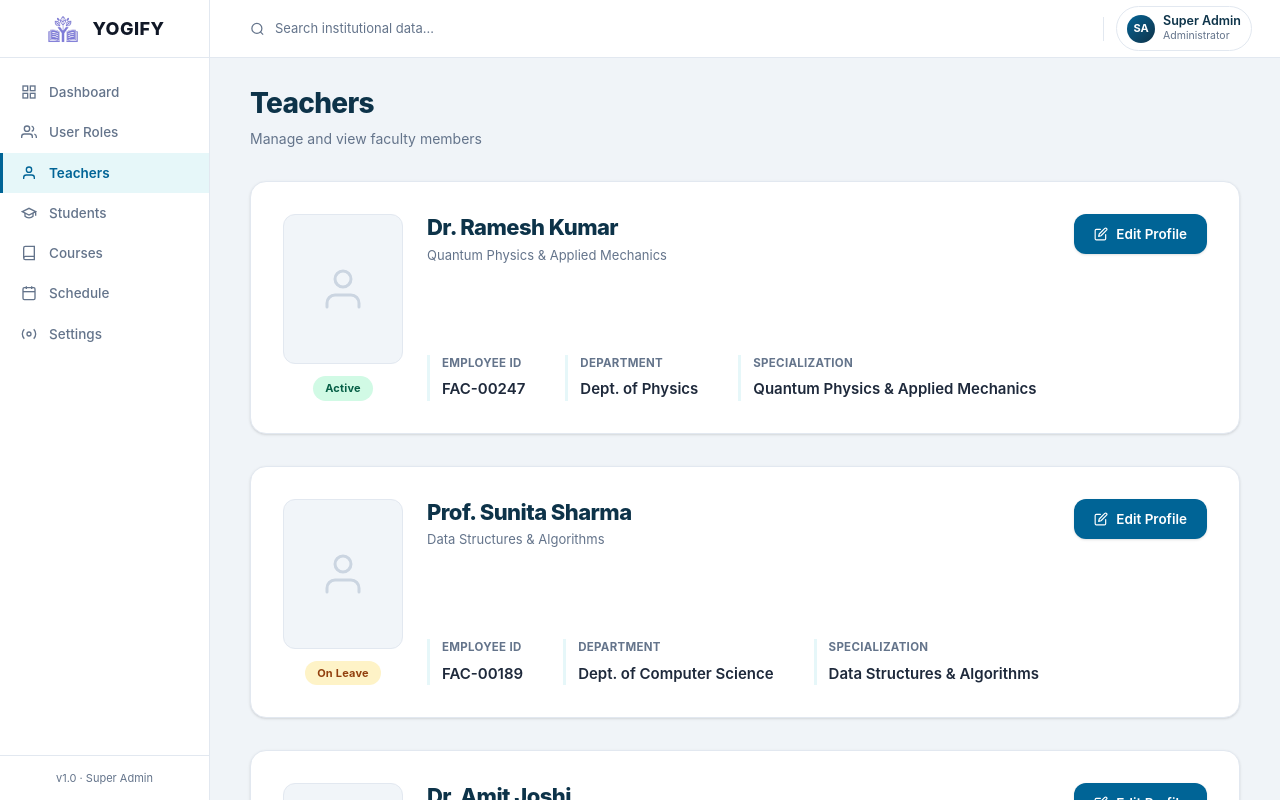
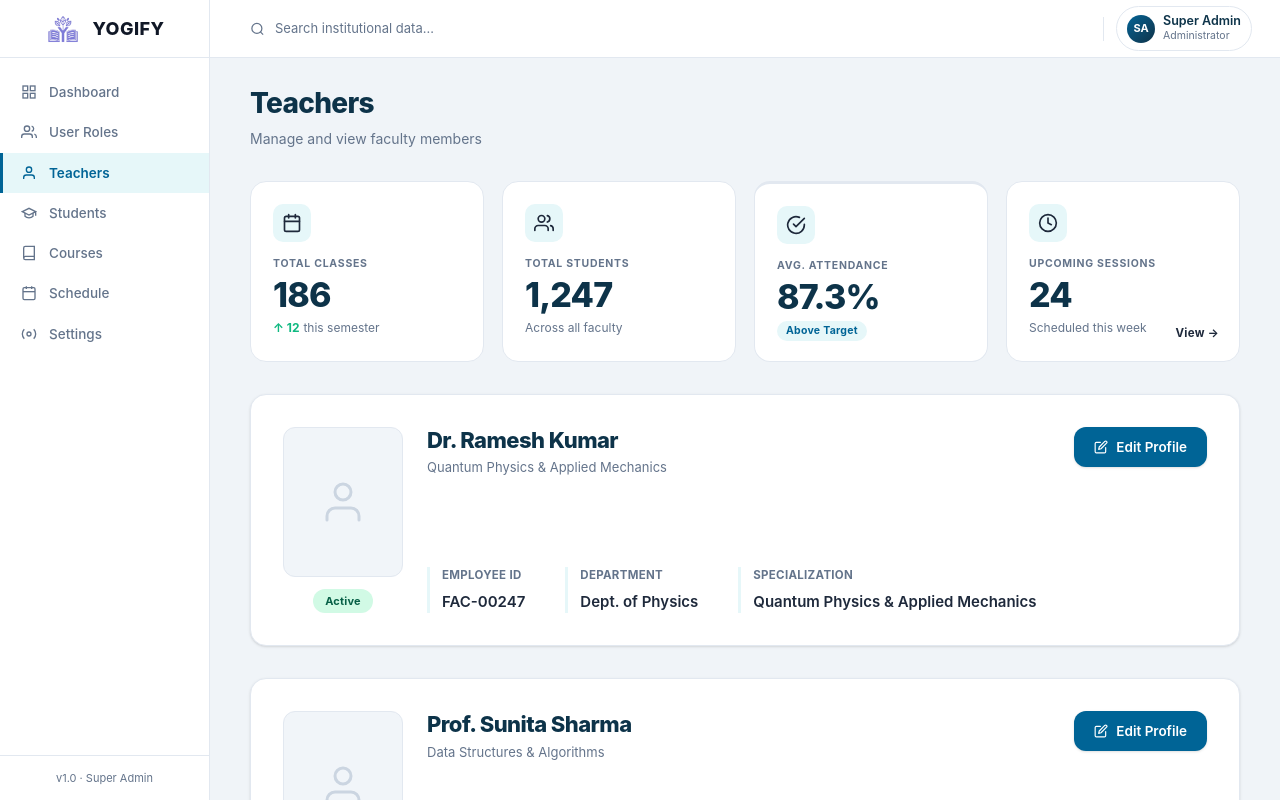
Before and after one commit to Adarsh-shres/Academy-Management-System, a React (Vite) app in the folder client/: page /teachers in a window 1280 px wide. Shown: the top 800 px of the page. Built offline with nearby package versions, Linux system fonts and the light colour scheme.

Commit message:
Added the teachers section

```diff
--- a/client/src/pages/TeachersPage.tsx
+++ b/client/src/pages/TeachersPage.tsx
@@ -1,4 +1,5 @@
 import TeacherHeaderCard from '../components/TeacherHeaderCard';
+import StatCard from '../components/StatCard';
 
 export default function TeachersPage() {
   return (
@@ -11,7 +12,37 @@ export default function TeachersPage() {
         </div>
       </div>
 
-      {/* Teacher Header Card Preview */}
+      {/* Stats Row */}
+      <div className="grid grid-cols-1 md:grid-cols-2 lg:grid-cols-4 gap-[18px]">
+        <StatCard
+          icon={<svg width="20" height="20" viewBox="0 0 24 24" fill="none" stroke="currentColor" strokeWidth="2" strokeLinecap="round" strokeLinejoin="round"><rect x="3" y="4" width="18" height="18" rx="2" ry="2"/><line x1="16" y1="2" x2="16" y2="6"/><line x1="8" y1="2" x2="8" y2="6"/><line x1="3" y1="10" x2="21" y2="10"/></svg>}
+          label="Total Classes"
+          value="186"
+          subContent={<><span className="text-[#10b981] font-bold">↑ 12</span> this semester</>}
+        />
+        <StatCard
+          icon={<svg width="20" height="20" viewBox="0 0 24 24" fill="none" stroke="currentColor" strokeWidth="2" strokeLinecap="round" strokeLinejoin="round"><path d="M17 21v-2a4 4 0 0 0-4-4H5a4 4 0 0 0-4 4v2" /><circle cx="9" cy="7" r="4" /><path d="M23 21v-2a4 4 0 0 0-3-3.87" /><path d="M16 3.13a4 4 0 0 1 0 7.75" /></svg>}
+          label="Total Students"
+          value="1,247"
+          subContent="Across all faculty"
+        />
+        <StatCard
+          icon={<svg width="20" height="20" viewBox="0 0 24 24" fill="none" stroke="currentColor" strokeWidth="2" strokeLinecap="round" strokeLinejoin="round"><path d="M22 11.08V12a10 10 0 1 1-5.93-9.14" /><polyline points="22 4 12 14.01 9 11.01" /></svg>}
+          label="Avg. Attendance"
+          value="87.3%"
+          isAccent
+          subContent={<span className="text-[10.5px] font-bold text-[#006496] bg-[#e6f7f9] px-[9px] py-0.5 rounded-full tracking-wide">Above Target</span>}
+        />
+        <StatCard
+          icon={<svg width="20" height="20" viewBox="0 0 24 24" fill="none" stroke="currentColor" strokeWidth="2" strokeLinecap="round" strokeLinejoin="round"><circle cx="12" cy="12" r="10" /><polyline points="12 6 12 12 16 14" /></svg>}
+          label="Upcoming Sessions"
+          value="24"
+          subContent="Scheduled this week"
+          linkText="View →"
+        />
+      </div>
+
+      {/* Teacher Header Cards */}
       <TeacherHeaderCard
         fullName="Dr. Ramesh Kumar"
         subject="Quantum Physics & Applied Mechanics"
```
